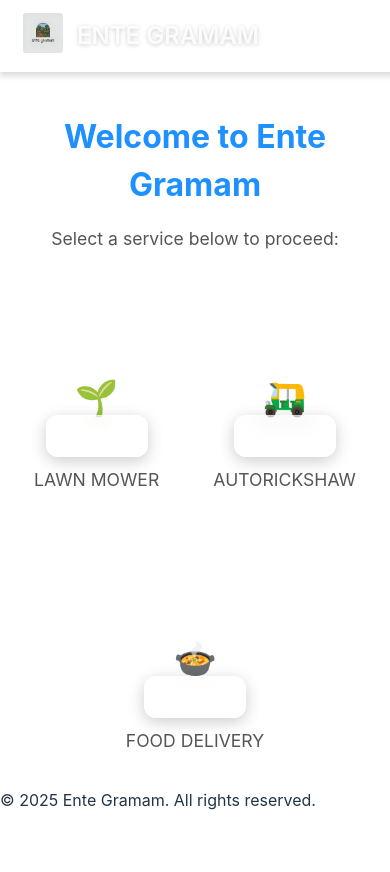
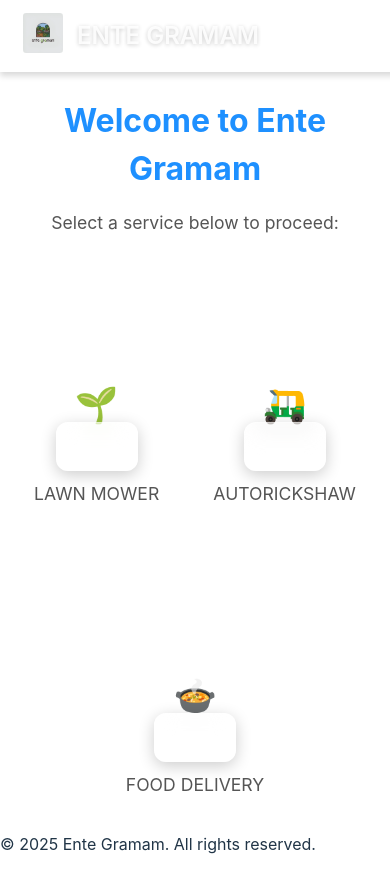
Before and after one commit to code-ninja-labs/ente-gramam1, a React (Vite) app: page / in a window 390 px wide. Before the commit the page ends 844 px from the top, so only its background shows below. Built offline with nearby package versions, Linux system fonts and the light colour scheme.

Commit message:
Update AppIcons.css

```diff
--- a/src/components/AppIcons/AppIcons.css
+++ b/src/components/AppIcons/AppIcons.css
@@ -17,8 +17,8 @@
 
 /* Glass-style container adjustments */
 .icon-container {
-    width: 120px; /* Increased width */
-    height: 120px; /* Increased height */
+    width: 100px;
+    height: 150px; /* Increased height */
     border-radius: 16px;
     background: rgba(255, 255, 255, 0.2);
     box-shadow: 0 4px 16px rgba(0, 0, 0, 0.2);
@@ -37,7 +37,7 @@
     font-size: 40px;
     line-height: 1;
     margin: 0;
-    padding-top: 50px; /* Increased padding to move the emoji further downwards */
+    padding-top: 60px; /* Adjusted padding to move the emoji further downwards */
     display: flex; /* Added for better centering */
     align-items: flex-end; /* Move emoji to the bottom */
     justify-content: center; /* Horizontal center */
@@ -61,8 +61,8 @@
     }
 
     .icon-container {
-        width: 100px; /* Increased width for smaller screens */
-        height: 100px; /* Increased height for smaller screens */
+        width: 80px;
+        height: 120px; /* Increased height for smaller screens */
         border-radius: 12px;
     }
 
```
